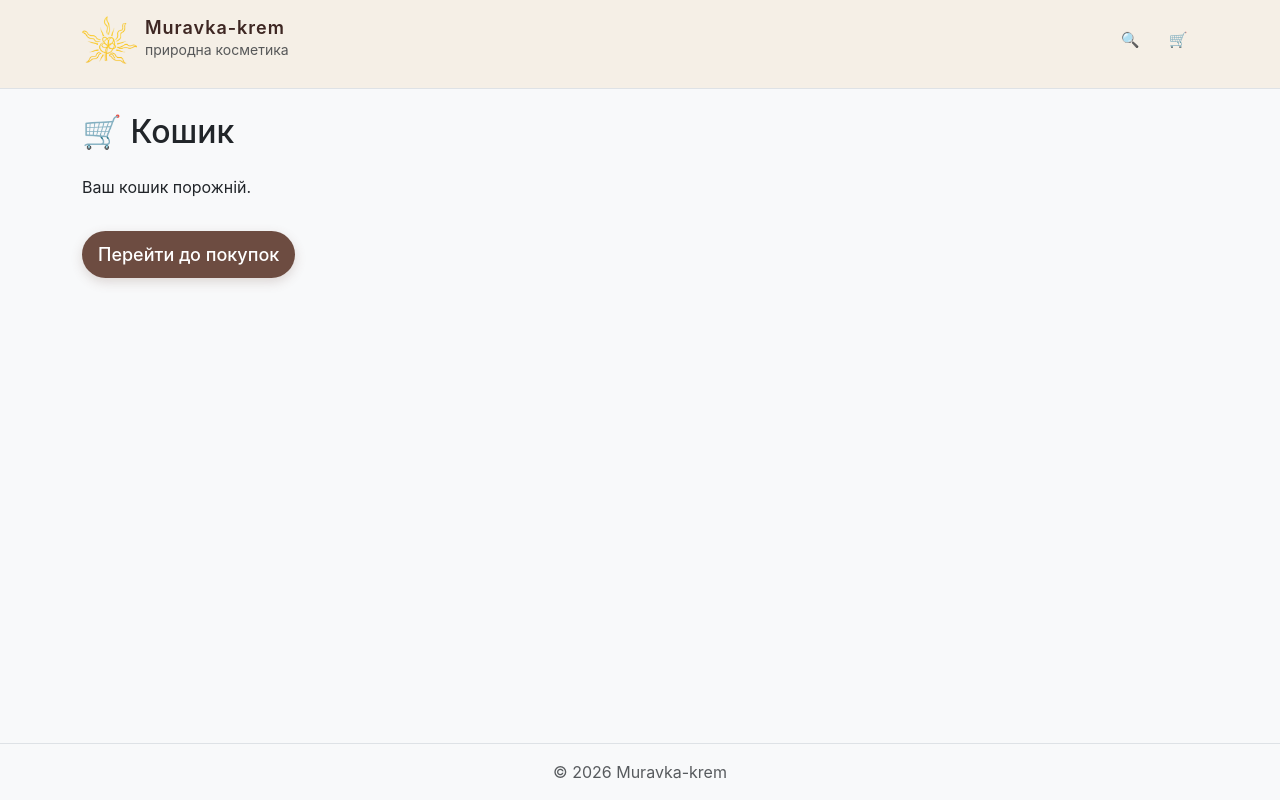
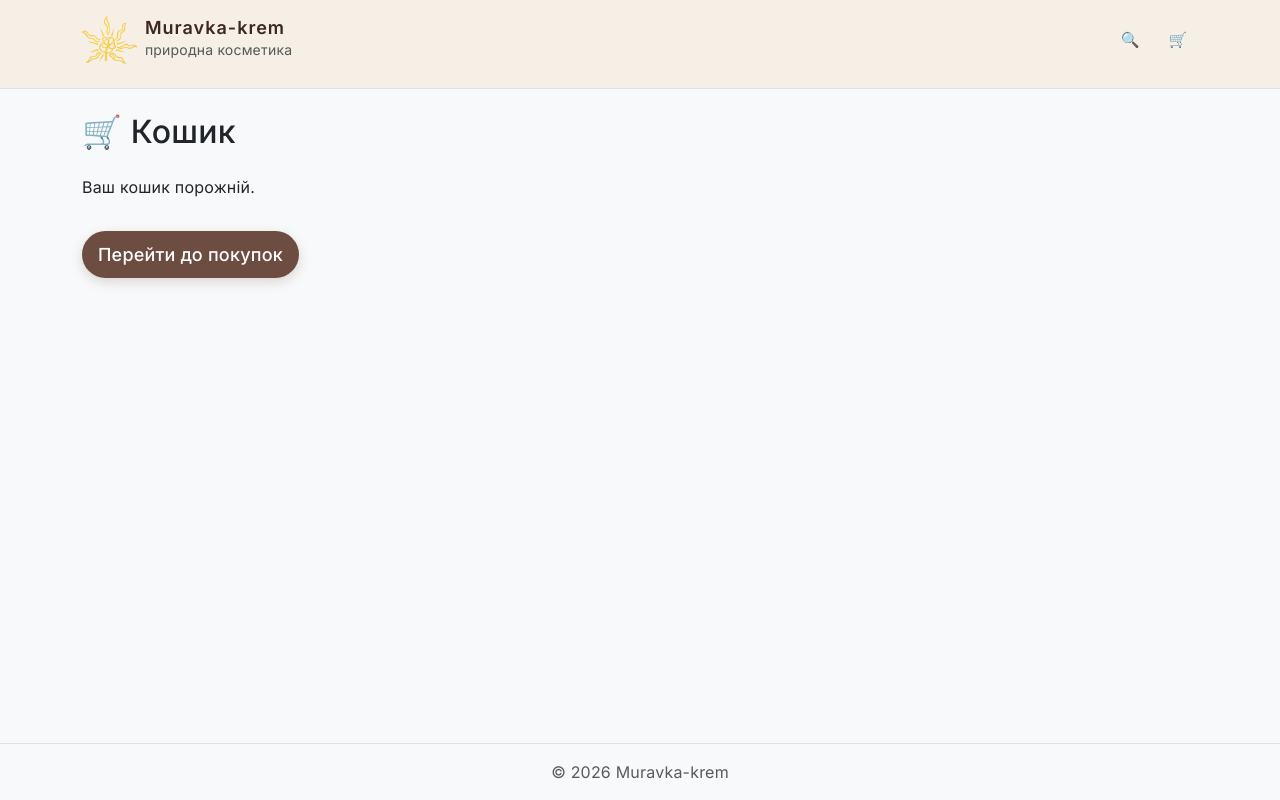
Before and after one commit to egusarov/muravka, a Django app: page /store/cart/ in a window 1280 px wide. Run offline with Django 5.2, Linux system fonts and the light colour scheme; the visitor is signed in with stand-in values (Sample User, id 1); data that the repository does not hold is empty; some libraries are stand-ins or nearby versions.

Commit message:
feat(ui): set font Inter as main

```diff
--- a/store/static/css/style.css
+++ b/store/static/css/style.css
@@ -1,8 +1,9 @@
 body {
+    margin: 0;
     font-family: 'Inter', sans-serif;
     font-weight: 400;
     background-color: #f8f9fa;
-    margin: 0;
+    letter-spacing: 0.2px;
 }
 
 
--- a/store/templates/store/base.html
+++ b/store/templates/store/base.html
@@ -9,6 +9,8 @@
     <link href="https://cdn.jsdelivr.net/npm/bootstrap@5.3.3/dist/css/bootstrap.min.css" rel="stylesheet">
     <link href="{% static 'css/base.css' %}" rel="stylesheet">
     <link href="{% static 'css/style.css' %}" rel="stylesheet">
+
+    <link href="https://fonts.googleapis.com/css2?family=Inter:wght@400;500;600&display=swap" rel="stylesheet">
 
     <link id="favicon" rel="icon" type="image/png" href="{% static 'img/favicon-light.png' %}">
 
```
